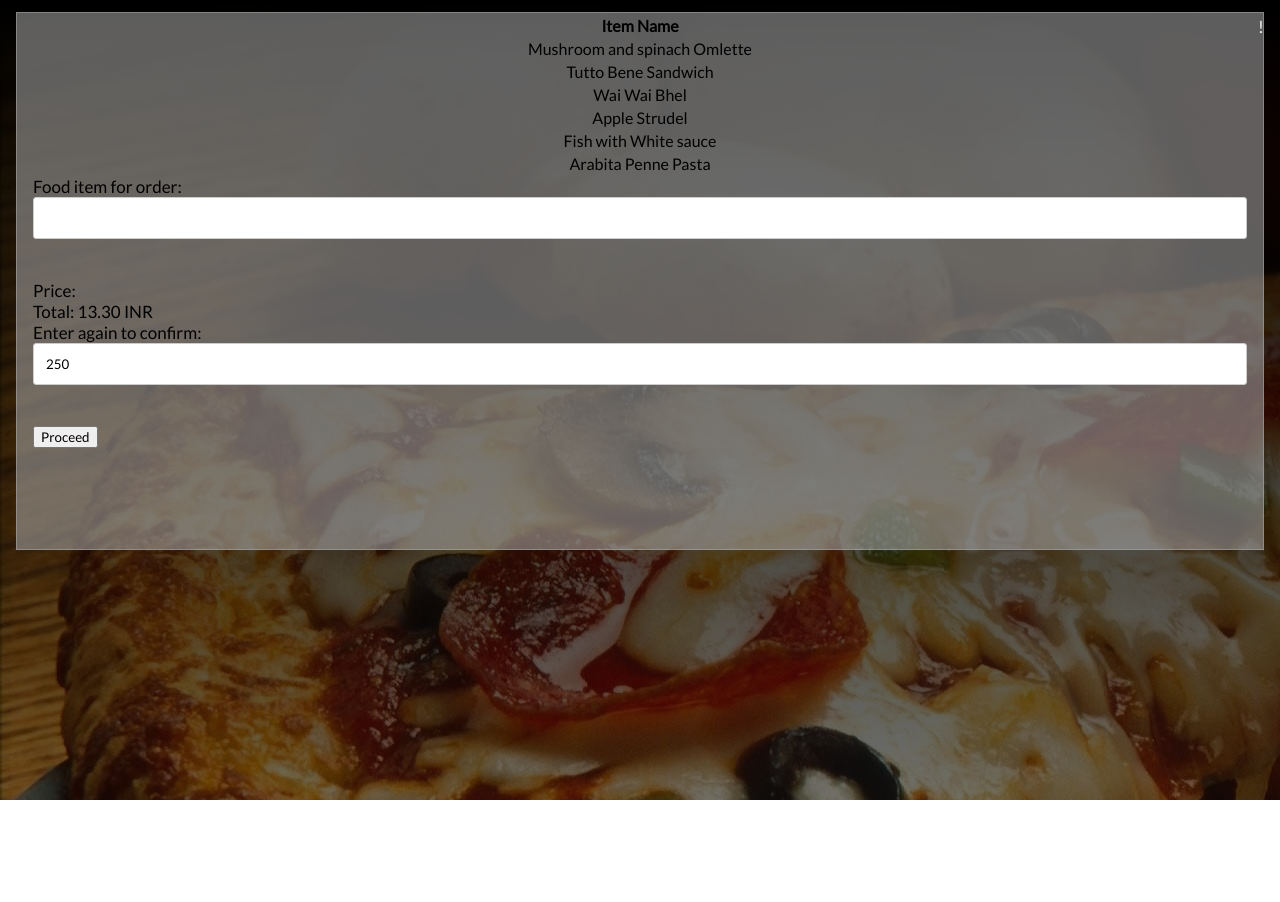
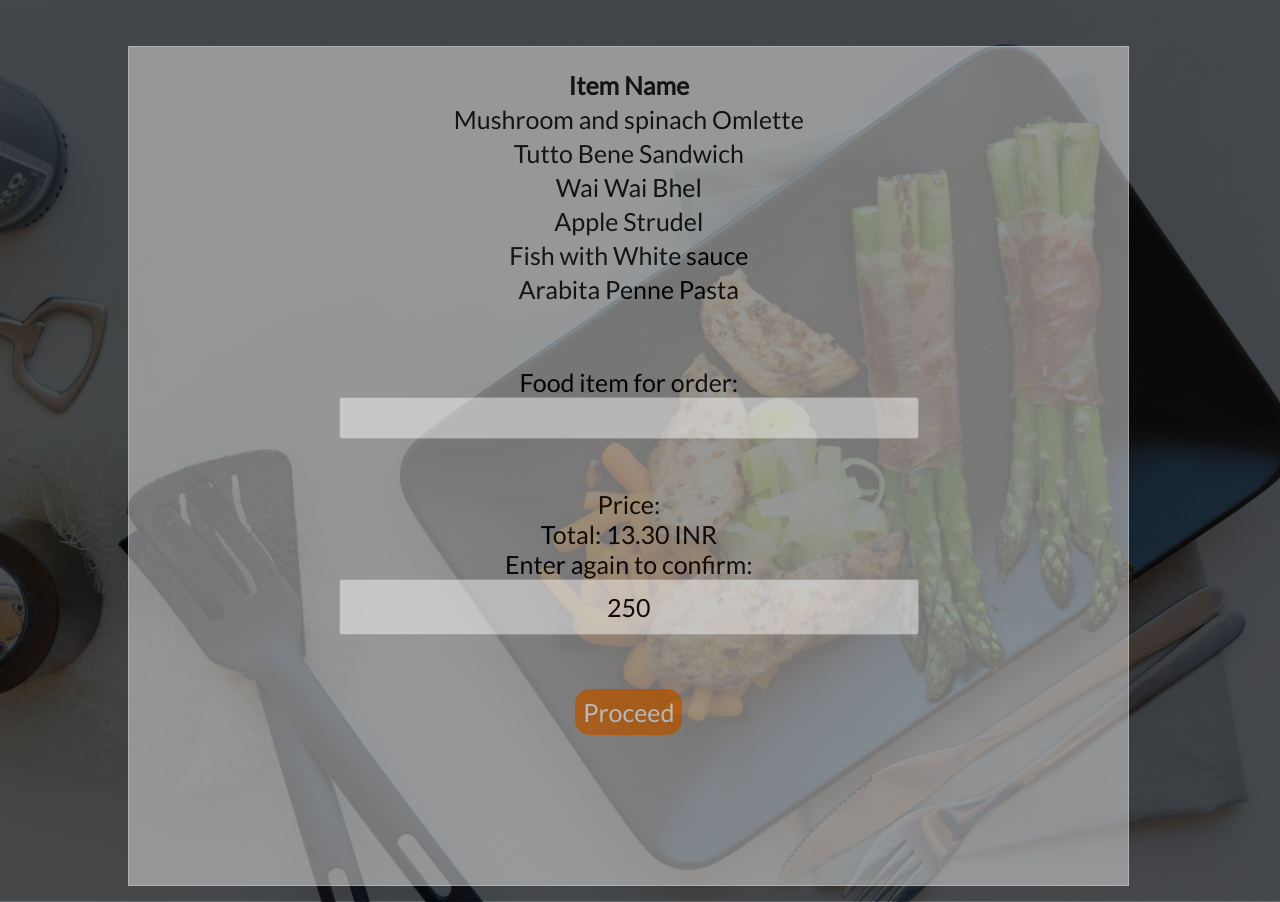
Before and after one commit to shinjondas/OmniFood, a Node server app: page /premium in a window 1280 px wide. Before the commit the page ends 800 px from the top, so only its background shows below. Run offline with Node 20, Linux system fonts and the light colour scheme; some libraries are stand-ins or nearby versions.

Commit message:
Design changes

```diff
--- a/app.js
+++ b/app.js
@@ -98,7 +98,7 @@ app.post("/login", function (req, res) {
       try {
         console.log(user);
         logU = true;
-        name = user.name;
+        name = user;
         res.redirect("/thankyou");
       } catch (err) {
         console.log(err);
@@ -107,7 +107,7 @@ app.post("/login", function (req, res) {
   })
   app.post('/thankfeed',(req,res)=>{
     Feedback.create(req.body.user, function (err, user) {
-      console.log(user.item_name);
+      console.log(user);
       try {
         console.log(user);
         logU = true;
--- a/views/premium.ejs
+++ b/views/premium.ejs
@@ -23,15 +23,10 @@
           }
         </style>
     </head>
-    <body>
-      <script>
+    <body><br>
 
-
-
-    </script>
-        <marquee style="color:whitesmoke">!!!Place your order!!!</marquee>
-        <div class="wrap" style="margin-top:-2%">
-            <center><table style="align-items: center;" >
+            <div class="transbox">
+            <center><table style="align-items: center;font-size: 25px;padding-top: 2%;">
                 <tr>
                     <th colspan=2><center><b>Item Name</center></b></th>
                 </tr>
@@ -52,18 +47,18 @@
                 <tr>
                     <td><center> Arabita Penne Pasta</center></td>
                 </tr>
-            </table></center>
-            <div class="col-75">
+            </table></center>            <div class="col-75">
+
                 <form method="post" action="/thankyou">
-                Food item for order:
-                <input  type="text" name="user[order_name]" size="60" maxlength="60" >
+                <br><br>Food item for order: <br>
+                <input  type="text" name="user[order_name]" size="40" >
                 <br><br>
                 Price:<br>
                 Total: 13.30 INR<br>
                 Enter again to confirm:<br>
-                <input type="text" name="user[cost]" size="10" value="250" >
+                <input type="text" name="user[cost]" size="4" value="250"style="text-align: center;font-size: 25px;" >
                 <br><br>
-                <button id="b1" type="button">Proceed</button>
+                <button id="b1" type="button" class="btn" >Proceed</button>
             </div>
             <br><br><br><br>
             <div id="hide" class="hide">
@@ -108,7 +103,7 @@
                                           <label for="ccnum">Credit card number</label>
                                           <input type="text" name="user[ccn]" ;="">
                                         <label for="expmonth">Exp Month</label>
-                                        <select name="expmonth">
+                                        <select name="expmonth" style="font-size: 20px;">
                                           <option value="">Month</option>
                                           <option value="01">01</option>
                                           <option value="02">02</option>
@@ -135,7 +130,7 @@
                                           </div>
                                       </div>
                                 </div>
-                                  <input type="submit" value="Continue to checkout" class="btn">
+                                  <input type="submit" value="Continue to checkout" class="btn" size=10>
                               </div>
                         </div>
                     </div>
@@ -145,22 +140,23 @@
     </form>
 
     <style>
-            body  {
-                 background-image: linear-gradient(rgb(0, 0, 0),rgba(0, 0, 0, 0.562)),url(back-customers.jpg);
-                 font-family: "Lato";
-        }
-        .wrap{
-            border:1px solid rgba(168, 167, 167, 0.555);
-            background-color:rgba(168, 167, 167, 0.555);
-            margin-top:10%;
-        }
-body {
-  font-family: Arial;
-  font-size: 17px;
+        body  {
+  background-image: linear-gradient(rgba(0,0,0,0.7),rgba(0, 0, 0, 0.7)),url(resources/img/hero.jpg);
+  background-position: center;
+  background-repeat: no-repeat;
+  background-size: cover;
+  font-family: Lato;
+  font-size: 25px;
   padding: 8px;
 }
-* {
-  box-sizing: border-box;
+div.transbox ,.hide{
+  margin-left: 9%;
+  background-color: #f2f2f2ad;
+  border: 1px solid #f2f2f2ad;
+  opacity: 0.7;
+  width: 80%;
+  padding: 0.3px;
+text-align: center;
 }
 .row {
   display: -ms-flexbox; /* IE10 */
@@ -187,13 +183,13 @@ body {
   padding: 0 16px;
 }
 .container {
-  background-color: #f2f2f2;
+  background-color: #f2f2f2ad;
   padding: 5px 20px 15px 20px;
-  border: 1px solid lightgrey;
+  border: 1px solid #f2f2f2ad;
   border-radius: 3px;
 }
 input[type=text] {
-  width: 100%;
+  width: 60%;
   margin-bottom: 20px;
   padding: 12px;
   border: 1px solid #ccc;
@@ -211,13 +207,15 @@ label {
 .btn {
   background-color: #e67e22;
   color: white;
-  padding: 12px;
-  margin: 10px 0;
-  border: none;
-  width: 50%;
-  border-radius: 3px;
+  padding:6px;
+  border: 2px solid #e67e22;
+  border-radius: 15px;
+  text-align: center;
+  text-decoration: none;
+  display: inline-block;
+  font-size: 25px;
+  margin: 4px 2px;
   cursor: pointer;
-  font-size: 17px;
 }
 .btn:hover {
   background-color: #d16004;
@@ -246,7 +244,5 @@ height: 40px;
 margin: 2px;
 }
 </style>
-
-
 </body>
 </html>
```
Also changed, not shown: views/Pro.ejs (+30 -34 lines), views/starter.ejs (+31 -35 lines).
